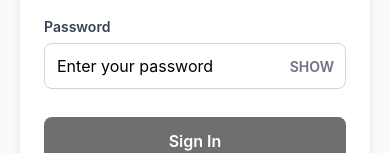
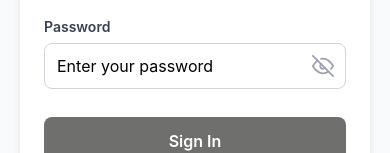
Before and after one commit to Andrewghall/PTApp, a React Native app: screen / in a window 390 px wide. Shown: the part 412-565 px from the top of the page. Built offline with nearby package versions, Linux system fonts and the light colour scheme.

Commit message:
Password toggle: proper SVG eye/eye-off icons like standard password fields

```diff
--- a/App.tsx
+++ b/App.tsx
@@ -105,7 +105,21 @@ const LoginScreen = ({ onLogin }: { onLogin: () => void }) => {
                 onPress={() => setShowPassword(!showPassword)}
                 style={{position: 'absolute', right: 12, top: 0, bottom: 0, justifyContent: 'center'}}
               >
-                <Text style={{fontSize: 14, color: '#6b7280', fontWeight: '600'}}>{showPassword ? 'HIDE' : 'SHOW'}</Text>
+                <Svg width={22} height={22} viewBox="0 0 24 24" fill="none">
+                  {showPassword ? (
+                    <>
+                      <Path d="M1 12s4-8 11-8 11 8 11 8-4 8-11 8S1 12 1 12z" stroke="#9ca3af" strokeWidth={2} strokeLinecap="round" strokeLinejoin="round" />
+                      <Circle cx={12} cy={12} r={3} stroke="#9ca3af" strokeWidth={2} />
+                    </>
+                  ) : (
+                    <>
+                      <Path d="M17.94 17.94A10.07 10.07 0 0 1 12 20c-7 0-11-8-11-8a18.45 18.45 0 0 1 5.06-5.94" stroke="#9ca3af" strokeWidth={2} strokeLinecap="round" strokeLinejoin="round" />
+                      <Path d="M9.9 4.24A9.12 9.12 0 0 1 12 4c7 0 11 8 11 8a18.5 18.5 0 0 1-2.16 3.19" stroke="#9ca3af" strokeWidth={2} strokeLinecap="round" strokeLinejoin="round" />
+                      <Path d="M14.12 14.12a3 3 0 1 1-4.24-4.24" stroke="#9ca3af" strokeWidth={2} strokeLinecap="round" strokeLinejoin="round" />
+                      <Line x1={1} y1={1} x2={23} y2={23} stroke="#9ca3af" strokeWidth={2} strokeLinecap="round" />
+                    </>
+                  )}
+                </Svg>
               </TouchableOpacity>
             </View>
           </View>
```
Also changed, not shown: 2 other files (tests, documents, lock files or other folders).
